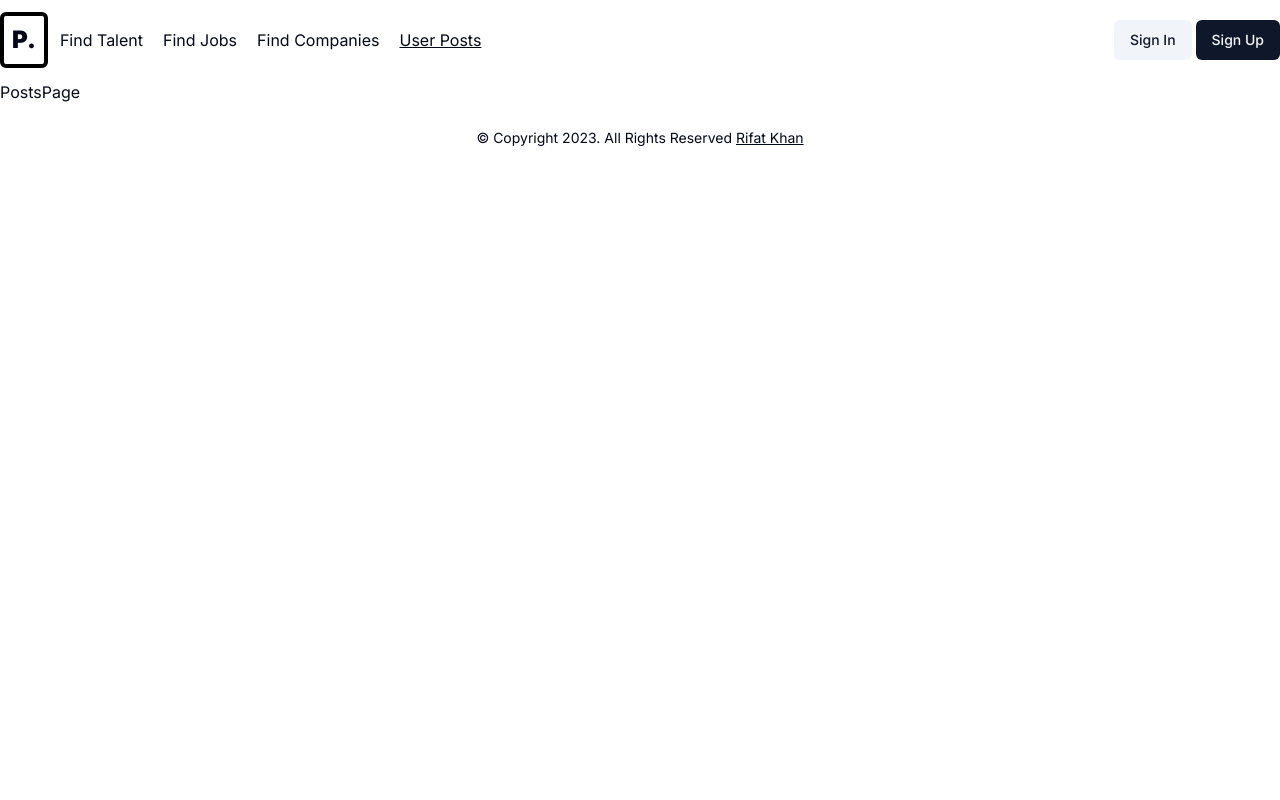
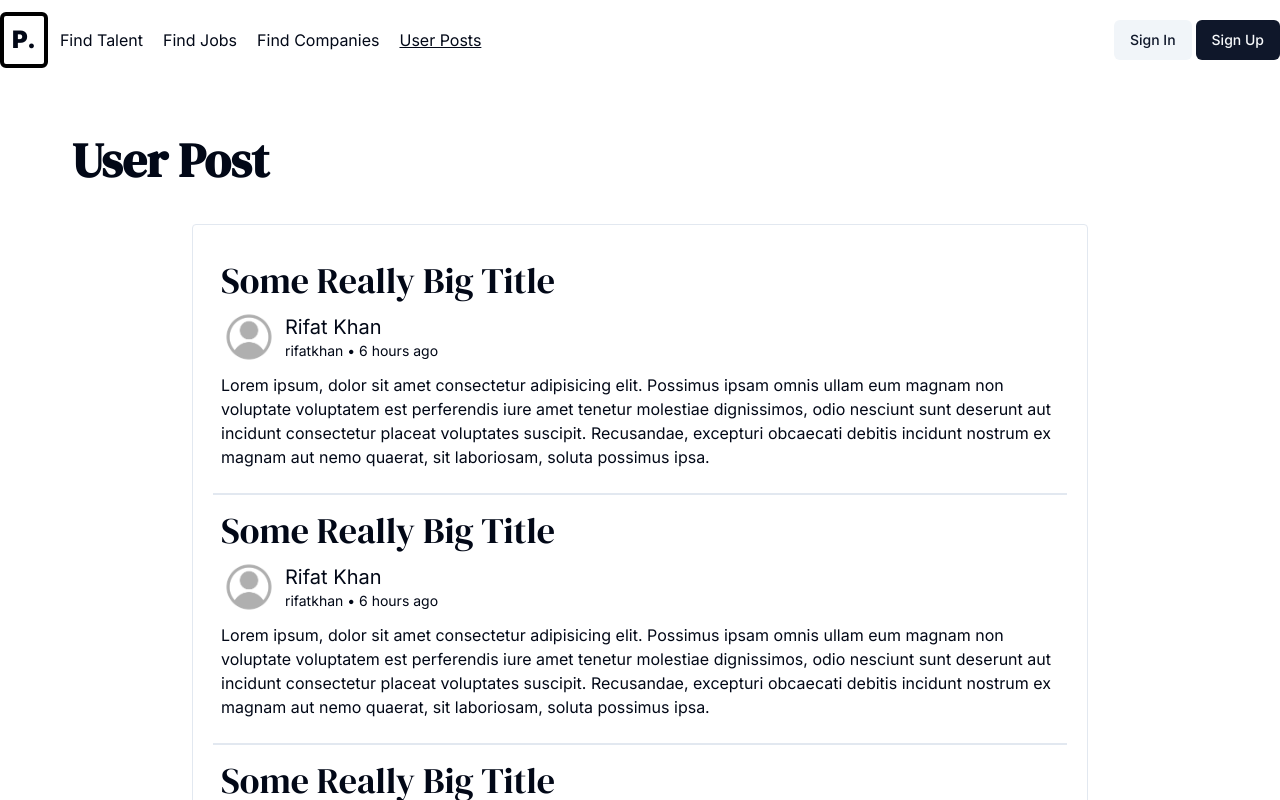
Before and after one commit to StepAsideLiL/p-dot, a Next.js app: page /posts in a window 1280 px wide. Shown: the top 800 px of the page. Built offline with nearby package versions, Linux system fonts and the light colour scheme.

Commit message:
design user post page

```diff
--- a/app/(web)/posts/page.tsx
+++ b/app/(web)/posts/page.tsx
@@ -1,5 +1,61 @@
+import { Main, PageBanner } from "@/components/custom-ui";
+import { dmSerifDisplay } from "@/lib/fonts";
+import { arr20 } from "@/lib/placeholder-data";
+import { cn } from "@/lib/utils";
+import Image from "next/image";
+
 const PostsPage = () => {
-  return <div>PostsPage</div>;
+  return (
+    <Main className="container">
+      <PageBanner>User Post</PageBanner>
+
+      <section className="space-y-4 max-w-4xl mx-auto p-5 border rounded-sm divide-y-2">
+        {arr20.map((list) => (
+          <PostCard key={list} />
+        ))}
+      </section>
+    </Main>
+  );
+};
+
+const PostCard = () => {
+  return (
+    <article className="p-2 space-y-2">
+      <header>
+        <h1
+          className={cn(dmSerifDisplay.className, "text-4xl py-2")}
+        >{`Some Really Big Title`}</h1>
+
+        <div className="flex gap-2 items-center">
+          <Image
+            src={"/images/user-profile.png"}
+            alt={`User Profile Picture`}
+            width={512}
+            height={512}
+            className="w-14 rounded-full"
+          />
+
+          <div>
+            <h1 className="text-xl">{`Rifat Khan`}</h1>
+            <p className="text-sm">
+              {`rifatkhan`} &bull; {`6 hours ago`}
+            </p>
+          </div>
+        </div>
+      </header>
+
+      <section>
+        <p>
+          Lorem ipsum, dolor sit amet consectetur adipisicing elit. Possimus
+          ipsam omnis ullam eum magnam non voluptate voluptatem est perferendis
+          iure amet tenetur molestiae dignissimos, odio nesciunt sunt deserunt
+          aut incidunt consectetur placeat voluptates suscipit. Recusandae,
+          excepturi obcaecati debitis incidunt nostrum ex magnam aut nemo
+          quaerat, sit laboriosam, soluta possimus ipsa.
+        </p>
+      </section>
+    </article>
+  );
 };
 
 export default PostsPage;
```
